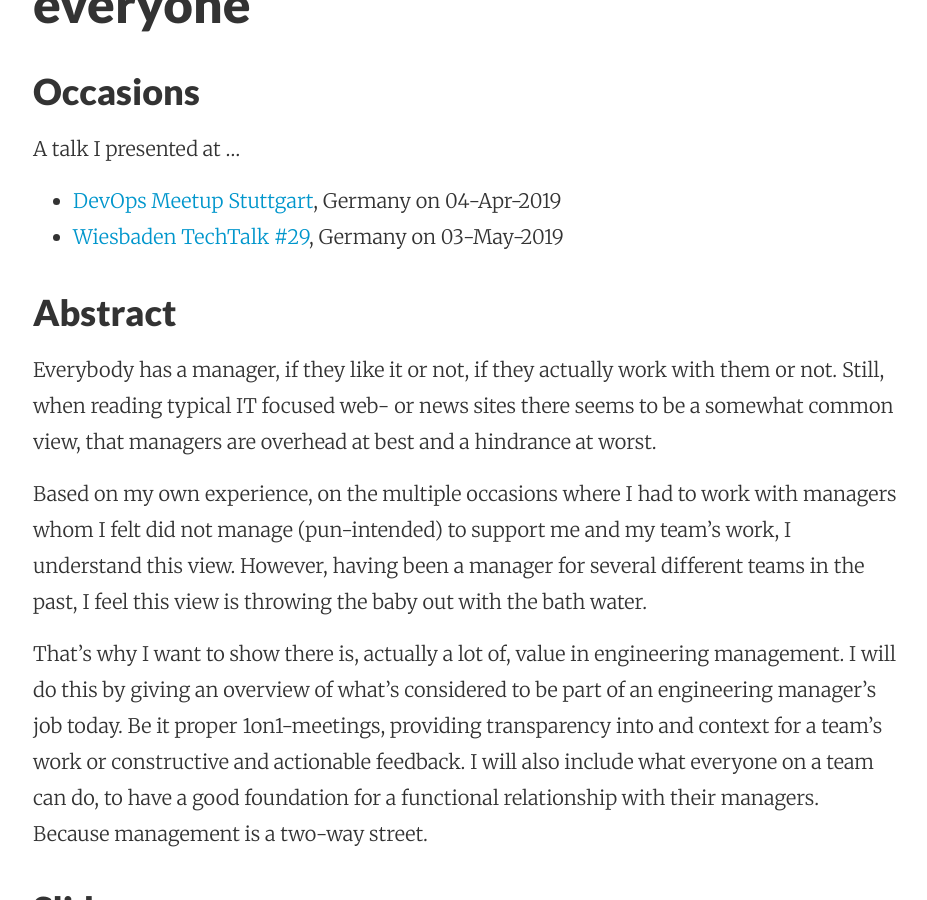
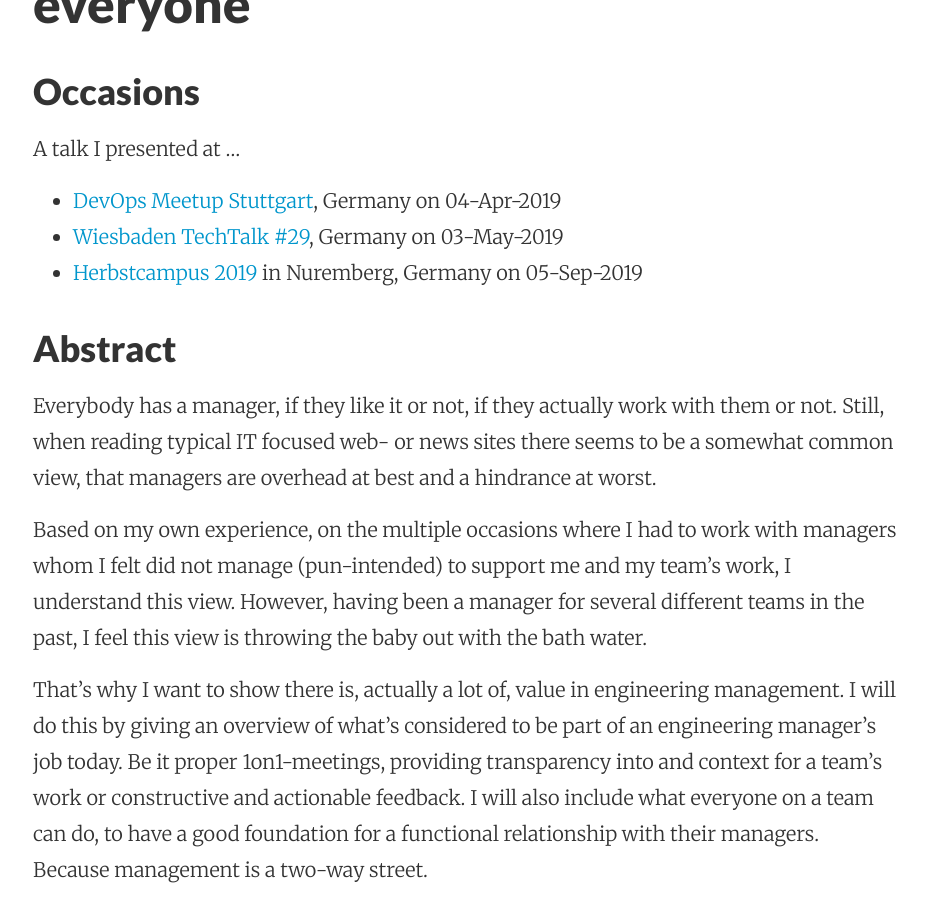
Before and after one commit to benjmin-r/cto.coffee, a Jekyll site: the page built from speaking/engineering-management-for-everyone/index.md, in a window 1280 px wide and 900 px high, scrolled down 506 px. Shown: the whole window, without its empty margins (175-1102 px from the left). Built offline with Jekyll 4.4.1, drawn with Linux system fonts in a browser that asks for light colours; nearby versions of some CDN libraries.

Commit message:
add link to herbstcampus conference talk for Engineering Mgmt 101

```diff
--- a/speaking/engineering-management-for-everyone/index.md
+++ b/speaking/engineering-management-for-everyone/index.md
@@ -12,6 +12,7 @@ A talk I presented at ...
 - [DevOps Meetup Stuttgart](https://www.meetup.com/de-DE/devops-stuttgart/events/259990682/), Germany
   on 04-Apr-2019
 - [Wiesbaden TechTalk #29](https://www.meetup.com/de-DE/TechTalk-Beer/events/lhqdcqyzhbfb/), Germany on 03-May-2019
+- [Herbstcampus 2019](https://www.herbstcampus.de/lecture.php?id=8797&source=0) in Nuremberg, Germany on 05-Sep-2019
 
 
 ### Abstract
```
